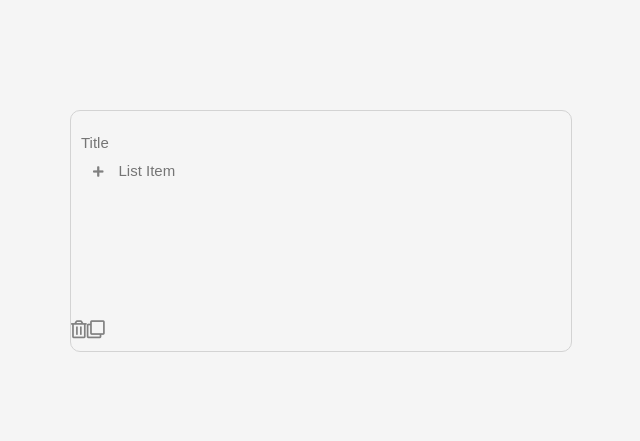
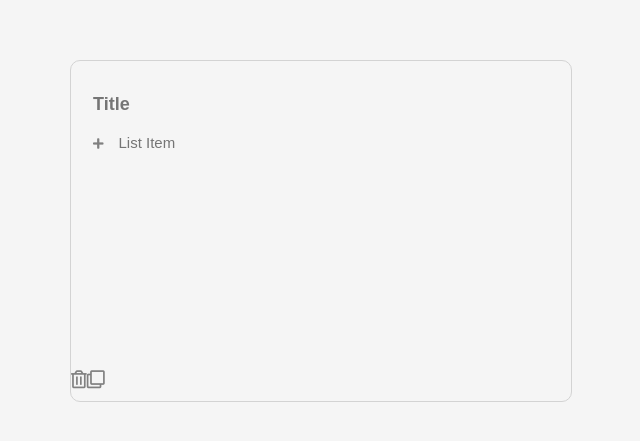
Before and after one commit to dsnair/google-keep-clone, a React (Create React App) app: page / in a window 1280 px wide. Shown: the part 169-610 px from the top of the page, without its empty margins (319-959 px from the left). Built offline with nearby package versions, Linux system fonts and the light colour scheme.

Commit message:
split title & menu into smaller components

```diff
--- a/src/App.css
+++ b/src/App.css
@@ -1,6 +1,6 @@
 #root {
   width: 500px;
-  min-height: 200px;
+  min-height: 300px;
   padding: 20px 0;
   border: 1px solid lightgrey;
   border-radius: 10px;
@@ -8,11 +8,11 @@
   position: relative;
 }
 
-.taskForm {
+form {
   padding: 5px 20px;
 }
 
-.taskForm:focus-within {
+form:focus-within {
   border-top: 1px solid lightgrey;
   border-bottom: 1px solid lightgrey;
 }
@@ -31,7 +31,8 @@
   display: block;
 }
 
-input[type='text'] {
+.taskForm input,
+.tasksForm input {
   border: 0;
   outline: none;
   padding-left: 10px;
@@ -40,7 +41,8 @@ input[type='text'] {
   font-size: 18px;
 }
 
-input[type='text']::placeholder {
+.taskForm input::placeholder,
+.tasksForm input::placeholder {
   font-size: 15px;
 }
 
@@ -66,9 +68,3 @@ input[type='text']::placeholder {
 .fa-check-square:hover {
   color: black;
 }
-
-.menu {
-  position: absolute;
-  bottom: 10px;
-  width: 100%;
-}
--- a/src/App.js
+++ b/src/App.js
@@ -1,10 +1,11 @@
 import React, { useState } from 'react'
+import Title from './Title'
+import Menu from './Menu'
 import './App.css'
 
 function App() {
   const [task, setTask] = useState('')
   const [tasks, setTasks] = useState([])
-  const [title, setTitle] = useState('')
 
   const handleAdd = e => {
     e.preventDefault()
@@ -39,16 +40,10 @@ function App() {
     setTasks(newTasks)
   }
 
-  const handleTitle = e => setTitle(e.target.value)
-
   return (
     <>
-      <input
-        type="text"
-        value={title}
-        onChange={handleTitle}
-        placeholder="Title"
-      />
+      <Title />
+
       {tasks.map((item, index) => (
         <form onSubmit={handleAdd} className="tasksForm" key={index}>
           <div>
@@ -79,10 +74,7 @@ function App() {
         />
       </form>
 
-      <section className="menu">
-        <i className="far fa-trash-alt" />
-        <i className="far fa-clone" />
-      </section>
+      <Menu />
     </>
   )
 }
--- /dev/null
+++ b/src/Menu.css
@@ -0,0 +1,5 @@
+.menu {
+  position: absolute;
+  bottom: 10px;
+  width: 100%;
+}
--- /dev/null
+++ b/src/Menu.js
@@ -0,0 +1,13 @@
+import React from 'react'
+import './Menu.css'
+
+function Menu() {
+  return (
+    <section className="menu">
+      <i className="far fa-trash-alt" />
+      <i className="far fa-clone" />
+    </section>
+  )
+}
+
+export default Menu
--- /dev/null
+++ b/src/Title.css
@@ -0,0 +1,14 @@
+.title {
+  border: 0;
+  outline: none;
+  margin: 10px 20px;
+  width: 400px;
+  background-color: whitesmoke;
+  font-size: 20px;
+  font-weight: 500;
+}
+
+.title::placeholder {
+  font-size: 18px;
+  font-weight: 600;
+}
--- /dev/null
+++ b/src/Title.js
@@ -0,0 +1,20 @@
+import React, { useState } from 'react'
+import './Title.css'
+
+function Title() {
+  const [title, setTitle] = useState('')
+
+  const handleTitle = e => setTitle(e.target.value)
+
+  return (
+    <input
+      type="text"
+      value={title}
+      onChange={handleTitle}
+      placeholder="Title"
+      className="title"
+    />
+  )
+}
+
+export default Title
```
